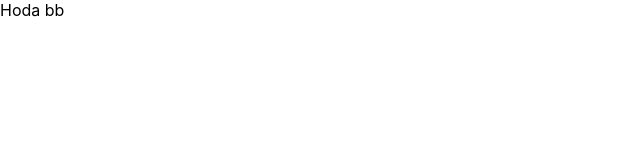
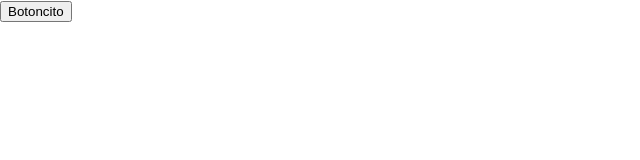
Before and after one commit to t1mk1ll3r4ll/TaskChallenge, a Next.js app: page /fistpage in a window 1280 px wide. Shown: the top 160 px of the page, without its empty margins (0-640 px from the left). Built offline with nearby package versions, Linux system fonts and the light colour scheme.

Commit message:
nuevoBotoncito

```diff
--- a/src/pages/fistpage.tsx
+++ b/src/pages/fistpage.tsx
@@ -1,11 +1,18 @@
-import React from 'react'
+import React from "react";
+import { Button } from "react-bootstrap";
 
 const fistpage = () => {
-    return (
-        <div>
-            Hoda bb
-        </div>
-    )
-}
+  const sayHi = () => {
+    console.log("flechipolla");
+  };
 
-export default fistpage
+  return (
+    <div>
+      <div>
+        <Button onClick={() => sayHi}>Botoncito</Button>
+      </div>
+    </div>
+  );
+};
+
+export default fistpage;
```
